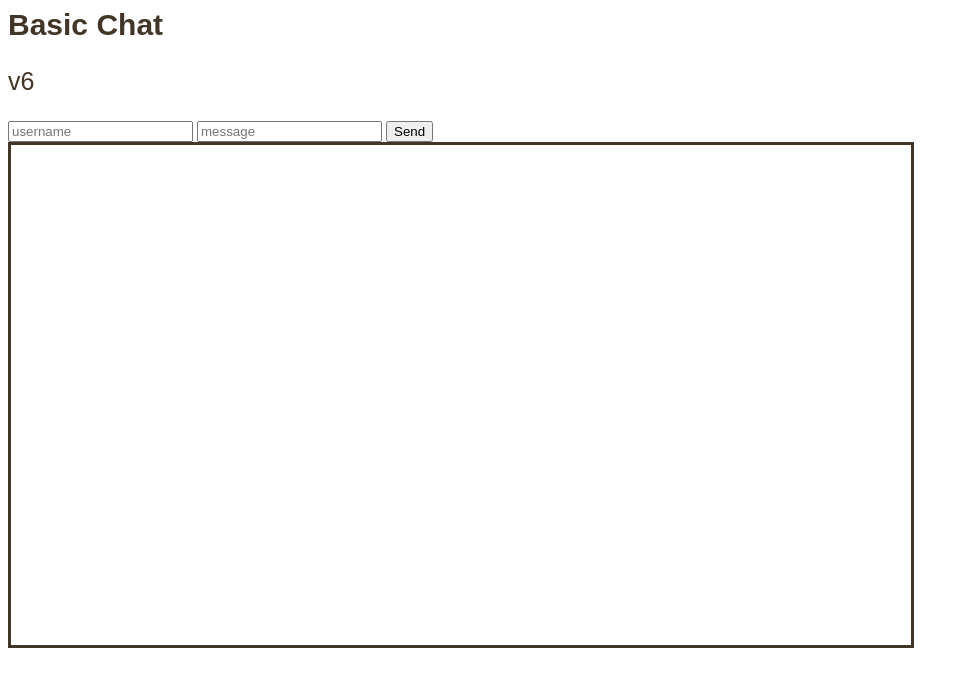
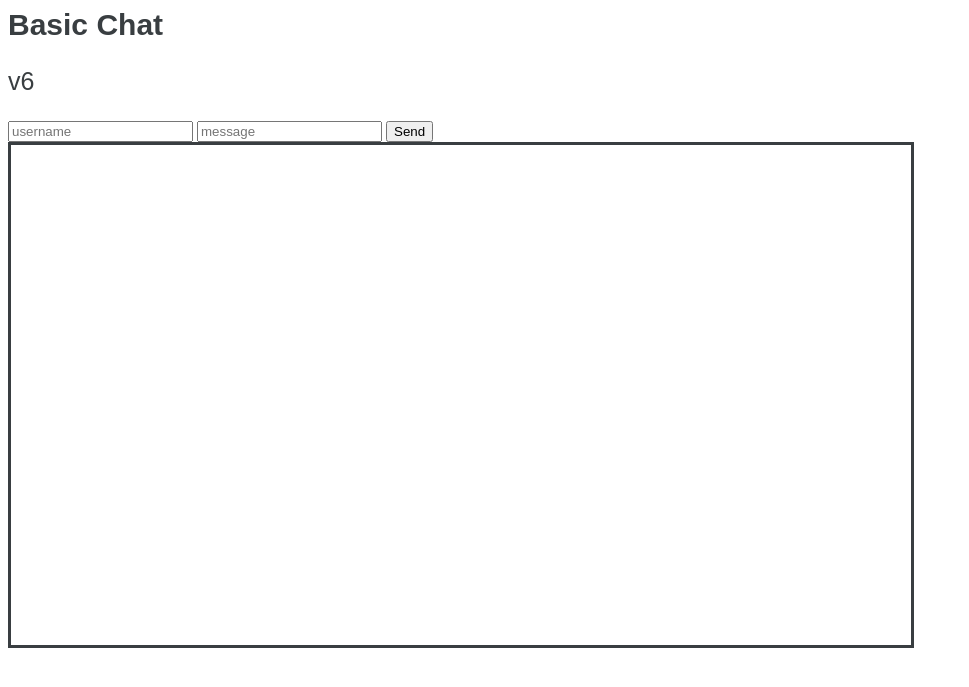
Before and after one commit to benjicurtis/basic-chat, a Flask app: page / in a window 1280 px wide. Shown: the top 687 px of the page, without its empty margins (0-969 px from the left). Run offline with Flask 3, Linux system fonts and the light colour scheme; data that the repository does not hold is empty.

Commit message:
Change color scheme in style.css
Updated background and border colors for better contrast.

```diff
--- a/chat2/static/style.css
+++ b/chat2/static/style.css
@@ -1,7 +1,7 @@
 .rounded-box {
     font-family: Arial, sans-serif;
     font-size: 16px;
-    background-color: blanchedalmond;
+    background-color: #D3D0CB;
     color: black;
     border-radius: 5px;
 }
@@ -11,17 +11,17 @@
     width: 900px;
     font-family: Arial, sans-serif;
     font-size: 20px;
-    border: 3px solid #423629;
+    border: 3px solid #393E41;
 }
 .text {
     font-family: Arial, sans-serif;
     font-size: 25px;
-    color: #423629;
+    color: #393E41;
 }
 .title {
     font-family: Arial, sans-serif;
     font-size: 30px;
-    color: #423629;
+    color: #393E41;
 }
 .body {
     background-color: blanchedalmond;
```
